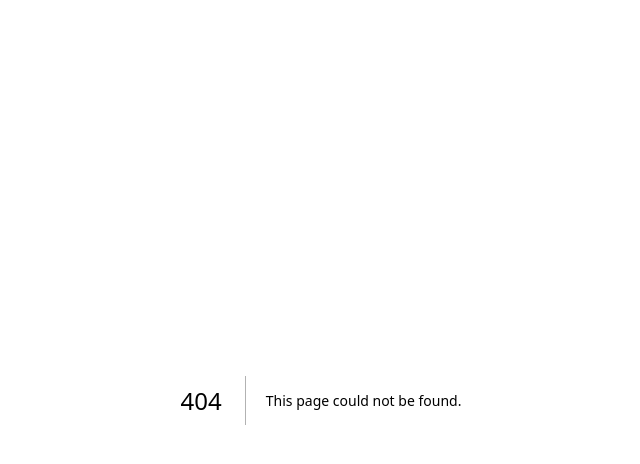
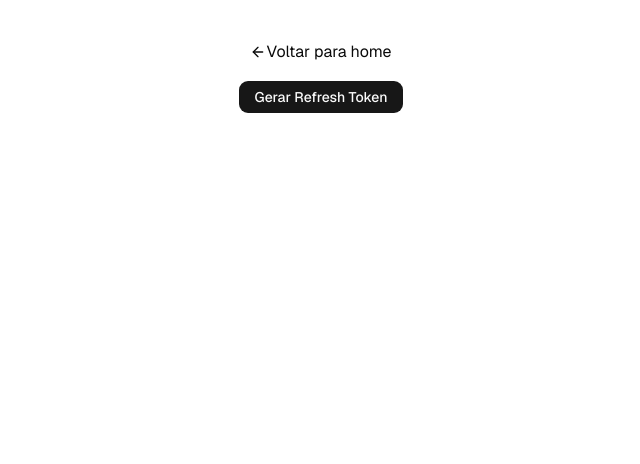
Before and after one commit to lucasolasz/doc-validade, a Next.js app: page /google-auth in a window 1280 px wide. Before the commit this address had no page. Shown: the top 464 px of the page, without its empty margins (319-959 px from the left). Built offline with nearby package versions, Linux system fonts and the light colour scheme.

Commit message:
Retorna o refresh token de acesso a api do google drive

```diff
--- /dev/null
+++ b/app/callback/api/google/token/route.ts
@@ -0,0 +1,25 @@
+import { NextRequest, NextResponse } from "next/server";
+
+export async function POST(req: NextRequest) {
+  const { code } = await req.json();
+
+  const redirectUri = `${req.nextUrl.origin}/callback`;
+
+  const response = await fetch("https://oauth2.googleapis.com/token", {
+    method: "POST",
+    headers: {
+      "Content-Type": "application/x-www-form-urlencoded",
+    },
+    body: new URLSearchParams({
+      client_id: process.env.NEXT_PUBLIC_GOOGLE_CLIENT_ID!,
+      client_secret: process.env.NEXT_PUBLIC_GOOGLE_CLIENT_SECRET!,
+      code,
+      grant_type: "authorization_code",
+      redirect_uri: redirectUri,
+    }),
+  });
+
+  const data = await response.json();
+
+  return NextResponse.json(data);
+}
--- /dev/null
+++ b/app/callback/page.tsx
@@ -0,0 +1,44 @@
+"use client";
+
+import { Button } from "@/components/ui/button";
+import { ArrowLeft } from "lucide-react";
+import Link from "next/link";
+import { useState } from "react";
+import { toast } from "sonner";
+
+export default function CallbackPage() {
+  const [token, setToken] = useState<string | null>(null);
+
+  const handleGenerate = async () => {
+    const code = new URLSearchParams(window.location.search).get("code");
+
+    if (!code) {
+      toast.error("Código de autorização não encontrado na URL");
+      return;
+    }
+
+    const res = await fetch("/callback/api/google/token", {
+      method: "POST",
+      body: JSON.stringify({ code }),
+    });
+
+    const data = await res.json();
+
+    setToken(data.refresh_token);
+  };
+
+  return (
+    <div className="flex flex-col justify-center items-center gap-4 mt-10">
+      <Link href="/">
+        <span className="flex items-center">
+          <ArrowLeft className="h-4 w-4" /> Voltar para home
+        </span>
+      </Link>
+      <h1>Refresh Token</h1>
+
+      <Button onClick={handleGenerate}>Gerar Token</Button>
+
+      <pre className="text-black">{token}</pre>
+    </div>
+  );
+}
--- /dev/null
+++ b/app/google-auth/page.tsx
@@ -0,0 +1,37 @@
+"use client";
+
+import { Button } from "@/components/ui/button";
+import { ArrowLeft } from "lucide-react";
+import Link from "next/link";
+
+export default function GoogleAuthPage() {
+  const handleAuth = () => {
+    const clientId = process.env.NEXT_PUBLIC_GOOGLE_CLIENT_ID!;
+
+    const redirectUri = `${window.location.origin}/callback`;
+
+    const url =
+      "https://accounts.google.com/o/oauth2/v2/auth?" +
+      `client_id=${clientId}` +
+      `&redirect_uri=${redirectUri}` +
+      "&response_type=code" +
+      "&scope=https://www.googleapis.com/auth/drive" +
+      "&access_type=offline" +
+      "&prompt=consent";
+
+    window.location.href = url;
+  };
+
+  return (
+    <div className="flex flex-col gap-4 mt-10 items-center justify-center ">
+      <Link href="/">
+        <span className="flex items-center">
+          <ArrowLeft className="h-4 w-4" /> Voltar para home
+        </span>
+      </Link>
+      <Button className="p-4" onClick={handleAuth}>
+        Gerar Refresh Token
+      </Button>
+    </div>
+  );
+}
```
